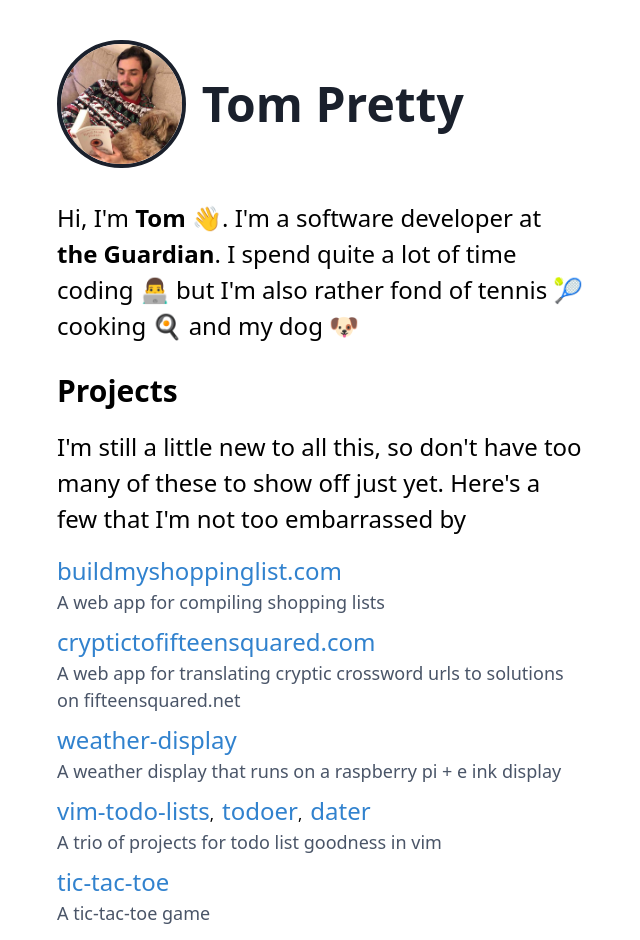
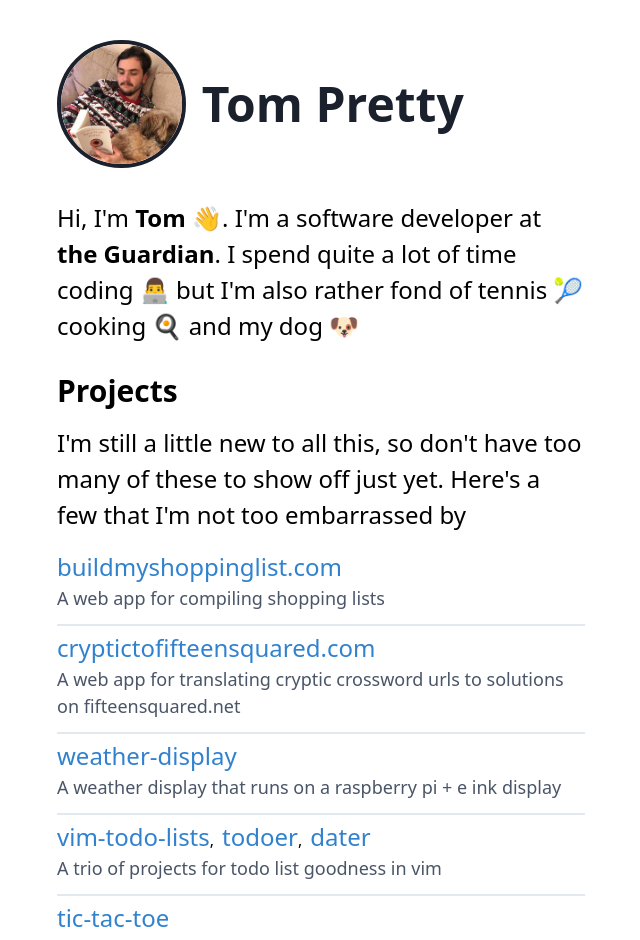
Before and after one commit to tompretty/tompretty-dot-me, a Next.js app: page / in a window 1280 px wide. Shown: the top 940 px of the page, without its empty margins (319-959 px from the left). Built offline with nearby package versions, Linux system fonts and the light colour scheme.

Commit message:
Update cryptictofifteeensquared link and add dividers to project list

```diff
--- a/pages/index.tsx
+++ b/pages/index.tsx
@@ -28,15 +28,15 @@ const Home: React.FC = () => {
               I&apos;m also rather fond of tennis 🎾 cooking 🍳 and my dog 🐶
             </p>
           </section>
-          <section className="space-y-4">
+          <section className="space-y-3">
             <h2 className="text-3xl font-semibold">Projects</h2>
             <p className="text-2xl">
               I&apos;m still a little new to all this, so don&apos;t have too
               many of these to show off just yet. Here&apos;s a few that
               I&apos;m not too embarrassed by
             </p>
-            <ul className="space-y-2">
-              <li>
+            <ul className="space-y-2 divide-y-2">
+              <li className="py-1">
                 <a
                   className="text-2xl text-blue-600 hover:underline"
                   href="https://github.com/TomPretty/shopping-list"
@@ -49,10 +49,10 @@ const Home: React.FC = () => {
                   A web app for compiling shopping lists
                 </div>
               </li>
-              <li>
+              <li className="py-1">
                 <a
                   className="text-2xl text-blue-600 hover:underline"
-                  href="https://cryptictofifteensquared.com"
+                  href="https://github.com/TomPretty/cryptic-to-fifteensquared-dotcom"
                   target="_blank"
                   rel="noopener noreferrer"
                 >
@@ -71,7 +71,7 @@ const Home: React.FC = () => {
                   </a>
                 </div>
               </li>
-              <li>
+              <li className="py-1">
                 <a
                   className="text-2xl text-blue-600 hover:underline"
                   href="https://github.com/TomPretty/weather_display"
@@ -84,7 +84,7 @@ const Home: React.FC = () => {
                   A weather display that runs on a raspberry pi + e ink display
                 </div>
               </li>
-              <li>
+              <li className="py-1">
                 <div className="space-x-2">
                   <span>
                     <a
@@ -121,7 +121,7 @@ const Home: React.FC = () => {
                   A trio of projects for todo list goodness in vim
                 </div>
               </li>
-              <li>
+              <li className="py-1">
                 <a
                   className="text-2xl text-blue-600 hover:underline"
                   href="https://github.com/TomPretty/tic_tac_toe"
```
